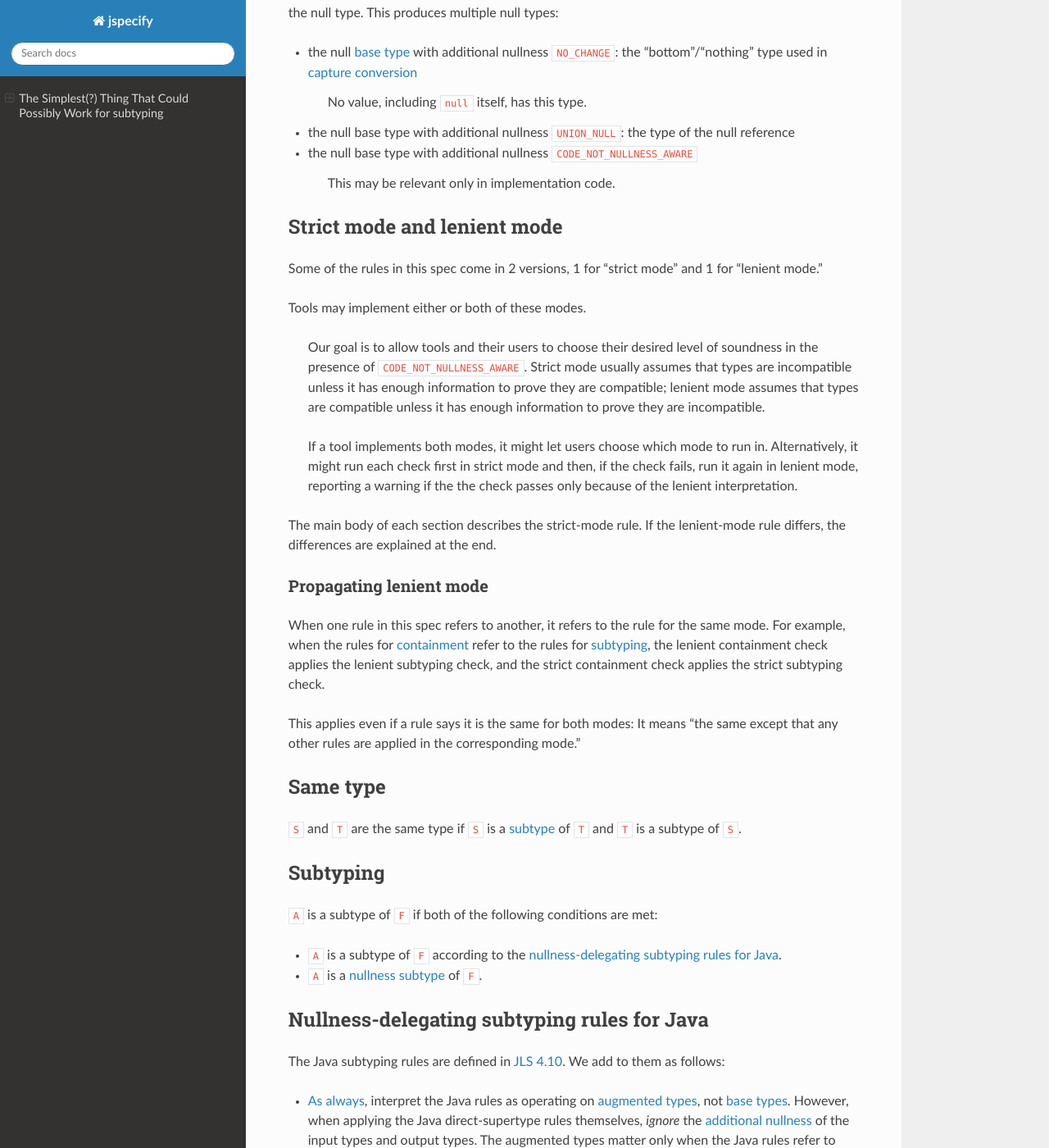
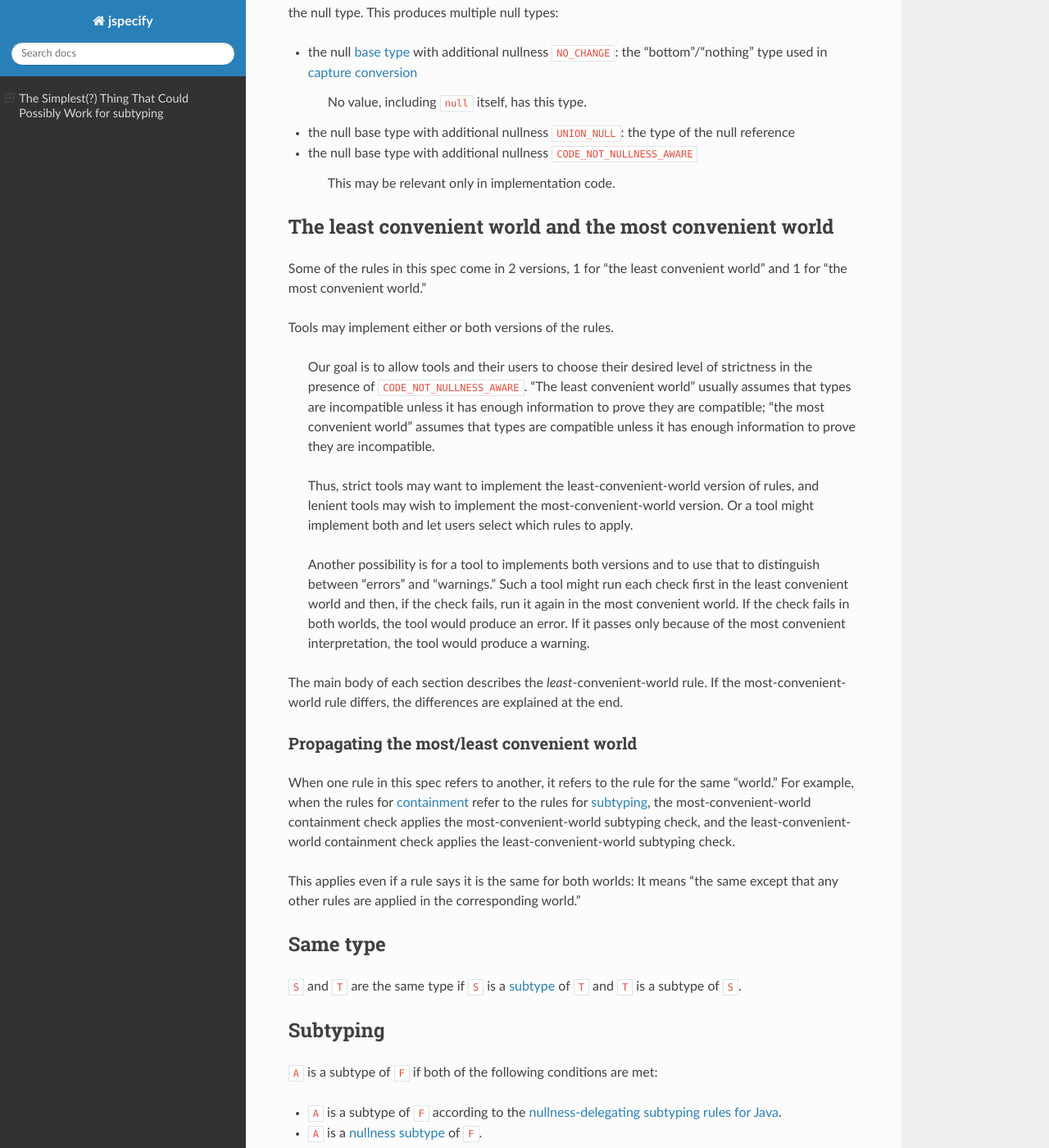
Before and after one commit to jspecify/jspecify, a Sphinx documentation site: the page built from docs/tsttcpw.rst, in a window 1280 px wide and 1400 px high, scrolled down 5207 px. Shown: the whole window at 82% size. Built offline with Sphinx 7.4.7 and the Read the Docs theme 2.0.0, drawn with Linux system fonts in a browser that asks for light colours; some of the changed text lies outside the part shown.

Commit message:
Say "least/most convenient world" instead of "strict/lenient mode."

```diff
--- a/docs/tsttcpw.rst
+++ b/docs/tsttcpw.rst
@@ -53,11 +53,12 @@ components <https://docs.google.com/document/d/1KQrBxwaVIPIac_6SCf--w-vZBeHkTvta
    which is written in terms of a “nullness” for each component, not an
    “additional nullness.” Still, the glossary’s concept of the
    “nullness” of a type is derivable from the type’s additional
-   nullness. Notably, the glossary’s “nullable” type is our `strict
-   mode <#strict-lenient>`__\ ’s `null-inclusive under every
+   nullness. Notably, the glossary’s “nullable” type is our `least
+   convenient world’s <#multiple-worlds>`__\ ’s `null-inclusive under
+   every
    parameterization <#null-inclusive-under-every-parameterization>`__,
-   and the glossary’s “non-nullable” type is our strict mode’s
-   `null-exclusive under every
+   and the glossary’s “non-nullable” type is our least convenient
+   world’s `null-exclusive under every
    parameterization <#null-exclusive-under-every-parameterization>`__.
 
 For our purposes, base types (and thus augmented types) include not just
@@ -321,47 +322,57 @@ the null type. This produces multiple null types:
 
       This may be relevant only in implementation code.
 
-.. _strict-lenient:
+.. _multiple-worlds:
 
-Strict mode and lenient mode
-----------------------------
+The least convenient world and the most convenient world
+--------------------------------------------------------
 
-Some of the rules in this spec come in 2 versions, 1 for “strict mode”
-and 1 for “lenient mode.”
+Some of the rules in this spec come in 2 versions, 1 for “the least
+convenient world” and 1 for “the most convenient world.”
 
-Tools may implement either or both of these modes.
+Tools may implement either or both versions of the rules.
 
    Our goal is to allow tools and their users to choose their desired
-   level of soundness in the presence of ``CODE_NOT_NULLNESS_AWARE``.
-   Strict mode usually assumes that types are incompatible unless it has
-   enough information to prove they are compatible; lenient mode assumes
-   that types are compatible unless it has enough information to prove
-   they are incompatible.
+   level of strictness in the presence of ``CODE_NOT_NULLNESS_AWARE``.
+   “The least convenient world” usually assumes that types are
+   incompatible unless it has enough information to prove they are
+   compatible; “the most convenient world” assumes that types are
+   compatible unless it has enough information to prove they are
+   incompatible.
 
-   If a tool implements both modes, it might let users choose which mode
-   to run in. Alternatively, it might run each check first in strict
-   mode and then, if the check fails, run it again in lenient mode,
-   reporting a warning if the the check passes only because of the
-   lenient interpretation.
+   Thus, strict tools may want to implement the least-convenient-world
+   version of rules, and lenient tools may wish to implement the
+   most-convenient-world version. Or a tool might implement both and let
+   users select which rules to apply.
 
-The main body of each section describes the strict-mode rule. If the
-lenient-mode rule differs, the differences are explained at the end.
+   Another possibility is for a tool to implements both versions and to
+   use that to distinguish between “errors” and “warnings.” Such a tool
+   might run each check first in the least convenient world and then, if
+   the check fails, run it again in the most convenient world. If the
+   check fails in both worlds, the tool would produce an error. If it
+   passes only because of the most convenient interpretation, the tool
+   would produce a warning.
 
-.. _propagating-lenient:
+The main body of each section describes the *least*-convenient-world
+rule. If the most-convenient-world rule differs, the differences are
+explained at the end.
 
-Propagating lenient mode
-~~~~~~~~~~~~~~~~~~~~~~~~
+.. _propagating-multiple-worlds:
+
+Propagating the most/least convenient world
+~~~~~~~~~~~~~~~~~~~~~~~~~~~~~~~~~~~~~~~~~~~
 
 When one rule in this spec refers to another, it refers to the rule for
-the same mode. For example, when the rules for
+the same “world.” For example, when the rules for
 `containment <#containment>`__ refer to the rules for
-`subtyping <#subtyping>`__, the lenient containment check applies the
-lenient subtyping check, and the strict containment check applies the
-strict subtyping check.
+`subtyping <#subtyping>`__, the most-convenient-world containment check
+applies the most-convenient-world subtyping check, and the
+least-convenient-world containment check applies the
+least-convenient-world subtyping check.
 
-This applies even if a rule says it is the same for both modes: It means
-“the same except that any other rules are applied in the corresponding
-mode.”
+This applies even if a rule says it is the same for both worlds: It
+means “the same except that any other rules are applied in the
+corresponding world.”
 
 Same type
 ---------
@@ -439,8 +450,8 @@ of the following conditions:
 -  It is an intersection type whose elements all are null-inclusive
    under every parameterization.
 
-**Lenient mode:** The rule is the same except that the requirement for
-``UNION_NULL`` is loosened to “``UNION_NULL`` or
+**Most convenient world:** The rule is the same except that the
+requirement for ``UNION_NULL`` is loosened to “``UNION_NULL`` or
 ``CODE_NOT_NULLNESS_AWARE``.”
 
 Null-exclusive under every parameterization
@@ -466,8 +477,8 @@ following hold:
    `nullness-subtype-establishing direct-supertype
    edges <#nullness-subtype-establishing-direct-supertype-edges>`__.
 
-**Lenient mode:** The rules are the same except that the requirement for
-``NO_CHANGE`` is loosened to “``NO_CHANGE`` or
+**Most convenient world:** The rules are the same except that the
+requirement for ``NO_CHANGE`` is loosened to “``NO_CHANGE`` or
 ``CODE_NOT_NULLNESS_AWARE``.”
 
 Nullness-subtype-establishing direct-supertype edges
@@ -492,8 +503,8 @@ Lower-bound rule:
    ``NO_CHANGE``: the type variable ``P``
 -  otherwise: no nodes
 
-**Lenient mode:** The rules are the same except that the requirements
-for ``NO_CHANGE`` are loosened to “``NO_CHANGE`` or
+**Most convenient world:** The rules are the same except that the
+requirements for ``NO_CHANGE`` are loosened to “``NO_CHANGE`` or
 ``CODE_NOT_NULLNESS_AWARE``.”
 
 Containment
@@ -519,8 +530,8 @@ We add to them as follows:
    the rule applies if and only if this spec defines the 2 types to be
    the `same type <#same-type>`__.
 
-**Lenient mode:** The rules are the same except that the requirement for
-``UNION_NULL`` is loosened to “``UNION_NULL`` or
+**Most convenient world:** The rules are the same except that the
+requirement for ``UNION_NULL`` is loosened to “``UNION_NULL`` or
 ``CODE_NOT_NULLNESS_AWARE``.”
 
 Capture conversion
```
